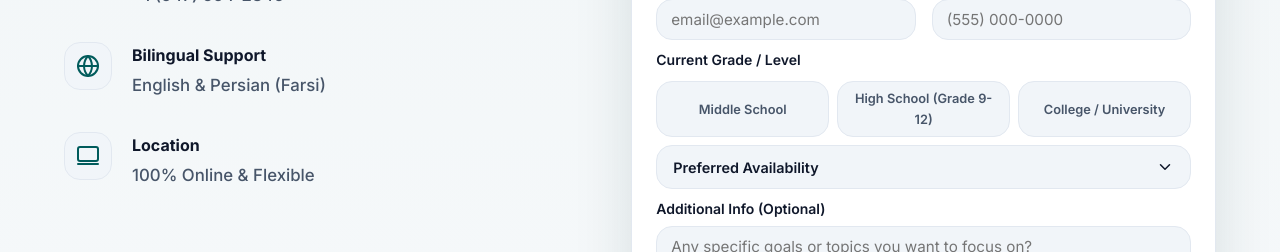
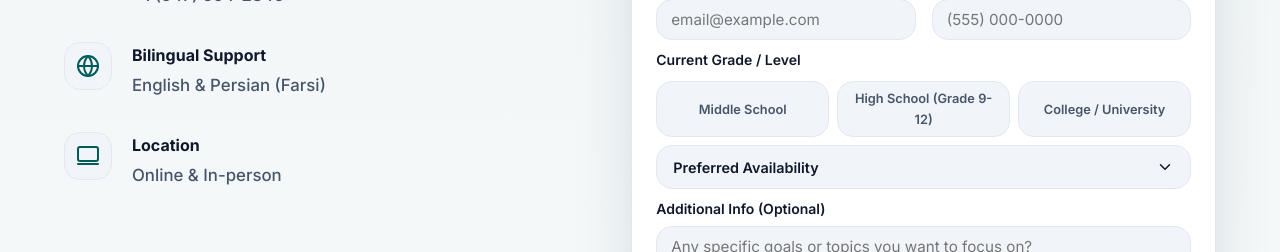
Before and after one commit to parsaabbasian/Math_Tutoring, a Next.js app: page / in a window 1280 px wide. Shown: the part 2381-2633 px from the top of the page. Built offline with nearby package versions, Linux system fonts and the light colour scheme.

Commit message:
Update location description to 'Online & In-person'

```diff
--- a/src/app/translations.ts
+++ b/src/app/translations.ts
@@ -70,7 +70,7 @@ export const translations = {
         bilingual: "Bilingual Support",
         bilingualDesc: "English & Persian (Farsi)",
         location: "Location",
-        locationDesc: "100% Online & Flexible",
+        locationDesc: "Online & In-person",
         price: "Price",
         priceDesc: "$20 / Hour",
       },
@@ -184,7 +184,7 @@ export const translations = {
         bilingual: "پشتیبانی دوزبانه",
         bilingualDesc: "انگلیسی و فارسی (Farsi)",
         location: "محل برگزاری",
-        locationDesc: "۱۰۰٪ آنلاین و منعطف",
+        locationDesc: "آنلاین و حضوری",
         price: "قیمت",
         priceDesc: "۲۰ دلار / ساعت",
       },
```
